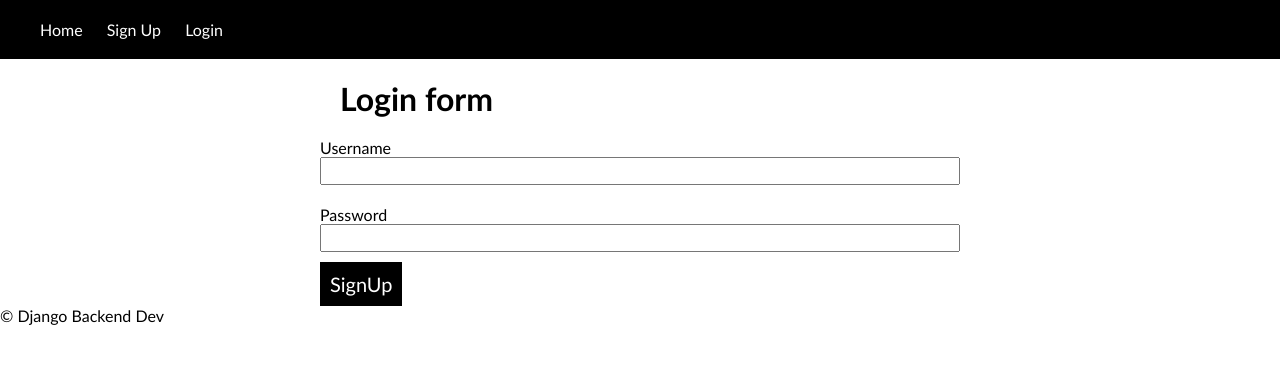
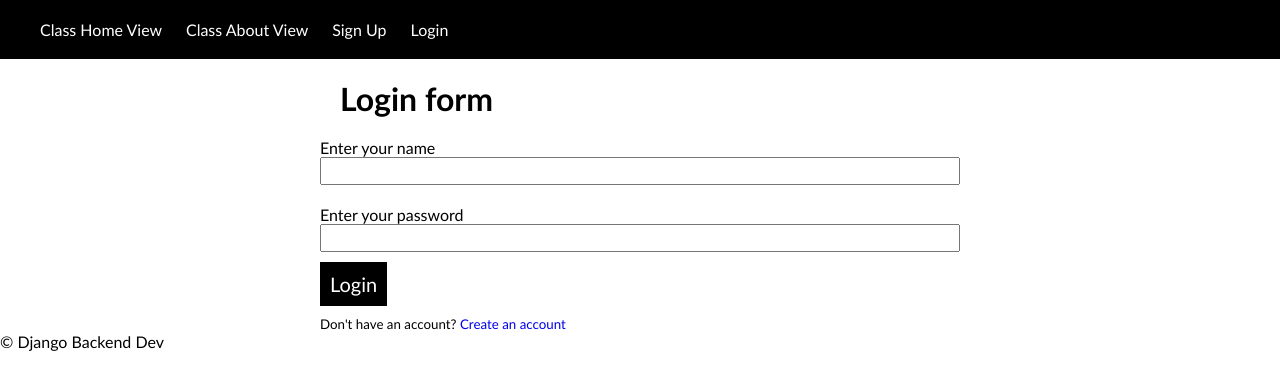
Before and after one commit to Aernestnjuki/DjangoBasics, a Django app: page /auth/login/ in a window 1280 px wide. Shown: the top 390 px of the page. Run offline with Django 4.2, Linux system fonts and the light colour scheme; parts of the project's set-up code (start-up, migrations or seed data) failed here and were passed over.

Commit message:
commition

```diff
--- a/posts/static/css/main.css
+++ b/posts/static/css/main.css
@@ -55,3 +55,21 @@ form{
     color: black;
     text-decoration: none;
 }
+.error{
+    color: red;
+    font-size: 12px;
+}
+
+.alert{
+    padding: 20px;
+    background-color: lightgreen;
+    color: white;
+    text-align: center;
+}
+
+.alert-error{
+    padding: 20px;
+    background-color: red;
+    color: white;
+    text-align: center;
+}
--- a/posts/urls.py
+++ b/posts/urls.py
@@ -1,11 +1,13 @@
 from django.urls import path
 from . import views
+from django.contrib.auth.decorators import login_required
 
 urlpatterns = [
     path('', views.index, name='posts-home'),
-    path('about/', views.about, name='about-page'),
+    path('class-based-view', views.HomePageView.as_view(), name='home-class-view'),
+    path('about/', views.ABoutPageView.as_view(), name='about-page'),
     path('services/', views.services, name='services-page'),
-    path('create_post/', views.create_post, name='create-post'),
+    path('create_post/', login_required(views.CreatePostView.as_view()), name='create-post'),
     path('post/<int:post_id>', views.post_details, name='post-details'),
     path('post/update/<int:post_id>', views.update_post, name='update-post')
 ]
--- a/templates/base.html
+++ b/templates/base.html
@@ -12,10 +12,12 @@
 
     <header>
         {% if request.user.is_authenticated %}
+            <a class="nav-link" href="{% url 'posts-home' %}">Home</a>
             <a class="nav-link" href="{% url 'create-post' %}">Create Post</a>
             <a class="nav-link" href="{% url 'logout' %}">Logout</a>
         {% else %}
-            <a class="nav-link" href="{% url 'posts-home' %}">Home</a>
+            <a class="nav-link" href="{% url 'home-class-view' %}">Class Home View</a>
+            <a class="nav-link" href="{% url 'about-page' %}">Class About View</a>
             <a class="nav-link" href="{% url 'signup' %}">Sign Up</a>
             <a class="nav-link" href="{% url 'login' %}">Login</a>
         {% endif %}
--- a/templates/users/login.html
+++ b/templates/users/login.html
@@ -3,8 +3,23 @@
 
 {% block main %}
 <form action="" method="POST">
+
+
+    {% if messages %}
+        {% for message in messages %}
+            <div class="alert">{{ message }}</div>
+        {% endfor %}
+    {% endif %}
+
+
     <h1>Login form</h1>
     {% csrf_token %}
+
+
+    {% if form.errors %}
+        <p class="alert-error">Invalid Username Or Password</p>
+    {% endif %}
+
 
 
     {% for field in form %}
@@ -14,7 +29,12 @@
         </div>
     {% endfor %}
     <div class="form-group">
-        <input type="submit" value="SignUp" class="btn">
+        <input type="submit" value="Login" class="btn">
+    </div>
+    <div class="form-group"></div>
+        <small>
+            <p>Don't have an account? <a href="{% url 'signup' %}">Create an account</a></p>
+        </small>
     </div>
 </form>
 
--- a/users/forms.py
+++ b/users/forms.py
@@ -1,6 +1,6 @@
-from ctypes import windll
-
 from django import forms
+from django.contrib.auth.forms import  UserCreationForm, AuthenticationForm
+from django.contrib.auth.models import User
 
 """
 class UserSignUpForm:
@@ -16,12 +16,41 @@ class UserLoginForm:
 
 
 
-class UserSignUpForm(forms.Form):
-    username = forms.CharField(widget=forms.TextInput(attrs={'class': 'form-control'}))
-    email = forms.CharField(widget=forms.TextInput(attrs={'class': 'form-control'}))
-    password = forms.CharField(widget=forms.PasswordInput(attrs={'class': 'form-control'}))
-    confirm = forms.CharField(widget=forms.PasswordInput(attrs={'class': 'form-control'}))
+# class UserSignUpForm(forms.Form):
+#     username = forms.CharField(widget=forms.TextInput(attrs={'class': 'form-control'}))
+#     email = forms.CharField(widget=forms.TextInput(attrs={'class': 'form-control'}))
+#     password = forms.CharField(widget=forms.PasswordInput(attrs={'class': 'form-control'}))
+#     confirm = forms.CharField(widget=forms.PasswordInput(attrs={'class': 'form-control'}))
 
-class UserLoginForm(forms.Form):
-    username = forms.CharField(widget=forms.TextInput(attrs={'class': 'form-control'}))
-    password = forms.CharField(widget=forms.PasswordInput(attrs={'class': 'form-control'}))
+class UserSignUpForm(UserCreationForm):
+    def __init__(self, *args, **kwargs):
+        super(UserCreationForm, self). __init__(*args, **kwargs)
+        self.fields['username'].label = 'Enter your name'
+        self.fields['username'].widget=forms.TextInput(attrs={'class': 'form-control'})
+        self.fields['email'].label = 'Enter your email'
+        self.fields['email'].widget = forms.TextInput(attrs={'class': 'form-control'})
+        self.fields['password1'].label = 'Enter your password'
+        self.fields['password1'].widget = forms.PasswordInput(attrs={'class': 'form-control'})
+        self.fields['password2'].label = 'Confirm your password'
+        self.fields['password2'].widget = forms.PasswordInput(attrs={'class': 'form-control'})
+
+
+    class Meta:
+        model=User
+        fields=['username', 'email', 'password1', 'password2']
+
+# class UserLoginForm(forms.Form):
+#     username = forms.CharField(widget=forms.TextInput(attrs={'class': 'form-control'}))
+#     password = forms.CharField(widget=forms.PasswordInput(attrs={'class': 'form-control'}))
+
+class UserLoginForm(AuthenticationForm):
+    def __init__(self, *args, **kwargs):
+        super(UserLoginForm, self).__init__(*args, **kwargs)
+        self.fields['username'].label = 'Enter your name'
+        self.fields['username'].widget = forms.TextInput(attrs={'class': 'form-control'})
+        self.fields['password'].label = 'Enter your password'
+        self.fields['password'].widget = forms.PasswordInput(attrs={'class': 'form-control'})
+
+    class Meta:
+        model = User
+        fields = ['username', 'password1']
--- a/users/urls.py
+++ b/users/urls.py
@@ -1,8 +1,13 @@
 from django.urls import path
 from . import views
+from django.contrib.auth import views as auth_views
+from .forms import UserLoginForm
 
 urlpatterns = [
     path('signup/', views.sign_up, name='signup'),
-    path('login/', views.login_user, name='login'),
-    path('logout/', views.logout_user, name='logout')
+    path('login/', auth_views.LoginView.as_view(
+        template_name = 'users/login.html',
+        authentication_form = UserLoginForm
+    ), name='login'),
+    path('logout/', auth_views.LogoutView.as_view(), name='logout')
 ]
--- a/users/views.py
+++ b/users/views.py
@@ -2,6 +2,8 @@ from django.shortcuts import render, redirect
 from .forms import UserSignUpForm, UserLoginForm
 from django.contrib.auth.models import User
 from django.contrib.auth import login, logout, authenticate
+from django.contrib import messages
+
 
 # Create your views here.
 
@@ -9,21 +11,14 @@ def sign_up(request):
     form = UserSignUpForm()
 
     if request.method == "POST":
-        username = request.POST['username']
-        email = request.POST['email']
-        password = request.POST['password']
-        confirm = request.POST['confirm']
+        form = UserSignUpForm(request.POST)
 
-        if password == confirm:
-            new_user = User.objects.create_user(
-                username=username,
-                email=email,
-            )
-            new_user.set_password(password)
+        if form.is_valid():
+            form.save()
 
-            new_user.save()
+            messages.success(request, 'User created successfully')
+            return redirect('login')
 
-        return redirect('posts-home')
     context = {'form': form}
     return render(request, 'users/signup.html', context)
 
```
Also changed, not shown: blogproject/settings.py (+8 -0 lines), posts/views.py (+39 -0 lines), templates/users/signup.html (+12 -0 lines), db.sqlite3, uploads/00project3.png (added).
